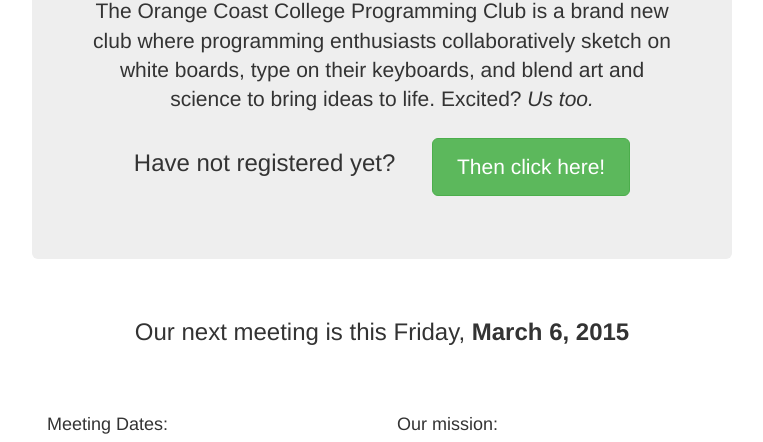
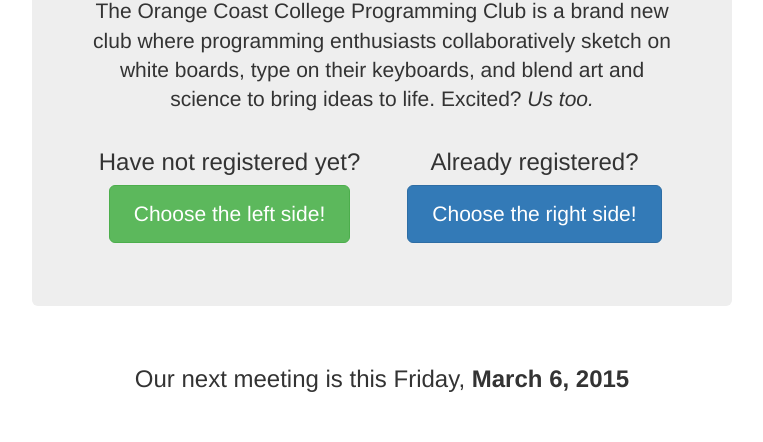
Before and after one commit to occprogramming/occprogramming.github.io, a plain HTML site: page index.html in a window 1280 px wide. Shown: the part 249-691 px from the top of the page, without its empty margins (258-1021 px from the left). Drawn offline with nearby package versions, Linux system fonts and the light colour scheme.

Commit message:
Add a button and make them look nicer

```diff
--- a/index.html
+++ b/index.html
@@ -41,12 +41,27 @@
         <h1>OCC Programming Club</h1>
         <p class="lead">The Orange Coast College Programming Club is a brand new club where programming enthusiasts collaboratively sketch on white boards, type on their keyboards, and blend art and science to bring ideas to life. Excited? <i>Us too.</i></p>
 
+        <div class="row">
+        <div class="col-lg-6">
         <p class="text-center">
           <h3>
             Have not registered yet?
-            <a class="btn btn-lg btn-success" href="https://docs.google.com/forms/d/1iQRCE1v-SPrRKDrL1E5oRHxQvKUm1gH-tdyB-19QXNU/viewform?c=0&w=1" target="_blank" role="button" style="margin-left: 3rem; margin-top: 0.4rem;">Then click here!</a>
+            <a class="btn btn-lg btn-success hidden-sm hidden-xs hidden-md" href="https://docs.google.com/forms/d/1iQRCE1v-SPrRKDrL1E5oRHxQvKUm1gH-tdyB-19QXNU/viewform?c=0&w=1" target="_blank" role="button" style="margin-top: 1rem;">Choose the left side!</a>
+            <a class="btn btn-lg btn-success hidden-lg" href="https://docs.google.com/forms/d/1iQRCE1v-SPrRKDrL1E5oRHxQvKUm1gH-tdyB-19QXNU/viewform?c=0&w=1" target="_blank" role="button" style="margin-top: 1rem;">Complete this form!</a>
           </h3>
         </p>
+        </div>
+        <div class="col-lg-6">
+        <p class="text-center">
+          <h3>
+            Already registered?
+            <a class="btn btn-lg btn-primary hidden-sm hidden-xs hidden-md" href="#" target="_blank" role="button" style="margin-top: 1rem;">Choose the right side!</a>
+            <a class="btn btn-lg btn-primary hidden-lg" href="#" target="_blank" role="button" style="margin-top: 1rem;">Complete this survey!</a>
+          </h3>
+        </p>
+      </div>
+      </div>
+
       </div>
 
       <div class="row marketing">
```
